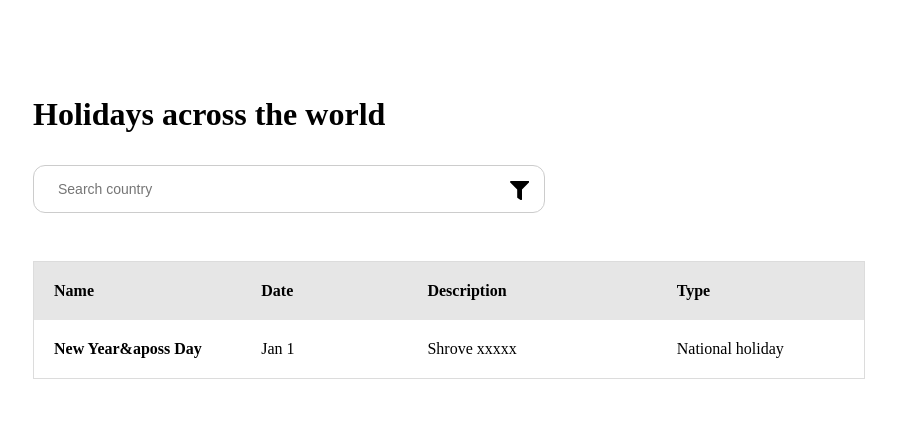
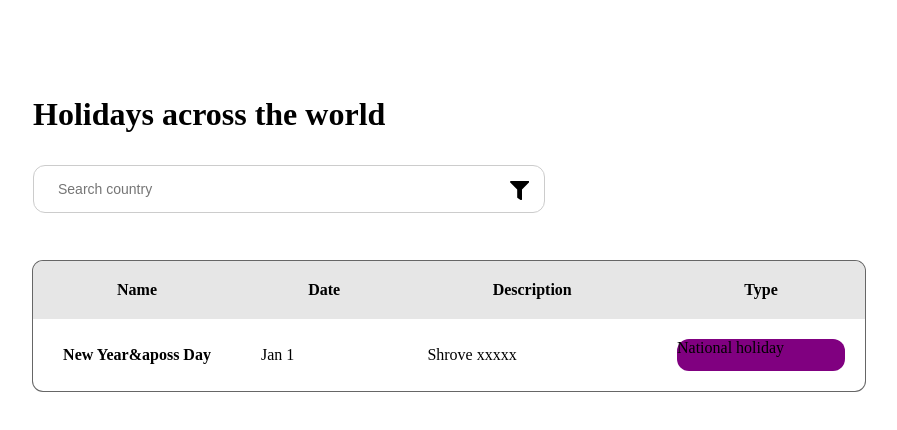
Before and after one commit to TingChiehLin/world-holidays, a Next.js app: page / in a window 1280 px wide. Shown: the top 430 px of the page, without its empty margins (191-1088 px from the left). Built offline with nearby package versions, Linux system fonts and the light colour scheme; no server answers.

Commit message:
Fix - table border ridus outline

```diff
--- a/components/TableCell/TableCell.module.css
+++ b/components/TableCell/TableCell.module.css
@@ -0,0 +1,12 @@
+/* tr:last-child td:last-child {
+  border-bottom-right-radius: 10px;
+} */
+
+.table_row {
+  border-top-left-radius: 10px;
+  background-color: red;
+}
+
+#table-row tr td {
+  border-top-right-radius: 10px;
+}
--- a/components/TableCell/TableCell.tsx
+++ b/components/TableCell/TableCell.tsx
@@ -1,11 +1,14 @@
 import { FC } from "react";
 import styles from "./TableCell.module.css";
+import Tag from "../Tag/Tag";
 
-interface TableCellTypeProp {}
+interface TableCellTypeProp {
+  typeName: string;
+}
 
-const TableCell: FC<TableCellTypeProp> = () => {
+const TableCell: FC<TableCellTypeProp> = ({ typeName }) => {
   return (
-    <tr>
+    <tr id="table-row" className="table_row">
       <th id="table-name" scope="row">
         New Year&aposs Day
       </th>
@@ -13,7 +16,9 @@ const TableCell: FC<TableCellTypeProp> = () => {
         Jan 1
       </td>
       <td id="table-description">Shrove xxxxx</td>
-      <td id="table-type">National holiday</td>
+      <td id="table-type">
+        <Tag typeName={"National holiday"} />
+      </td>
     </tr>
   );
 };
--- a/components/TableSection/TableSection.module.css
+++ b/components/TableSection/TableSection.module.css
@@ -5,9 +5,8 @@
   border-collapse: collapse;
   border: 1px solid rgb(220, 220, 220);
   border-radius: 10px;
-  /* border-style: hidden;
-  box-shadow: 0 0 0 1px #666; */
-  text-align: left;
+  border-style: hidden;
+  box-shadow: 0 0 0 1px #666;
 }
 
 .table_container thead {
@@ -39,3 +38,23 @@
 .table_data tr td {
   text-align: left;
 }
+
+/* top-left border-radius */
+.table_container thead tr:first-child th:first-child {
+  border-top-left-radius: 10px;
+}
+
+/* top-right border-radius */
+.table_container thead tr:first-child th:last-child {
+  border-top-right-radius: 10px;
+}
+
+/* bottom-left border-radius */
+.table_container thead tr:last-child td:first-child {
+  border-bottom-left-radius: 10px;
+}
+
+/* bottom-right border-radius */
+.table_container thead tr:last-child td:last-child {
+  border-bottom-right-radius: 10px;
+}
--- a/components/TableSection/TableSection.tsx
+++ b/components/TableSection/TableSection.tsx
@@ -24,7 +24,7 @@ const TableSection: FC<TableSectionPropType> = ({
           </tr>
         </thead>
         <tbody className={styles.table_data}>
-          <TableCell />
+          <TableCell typeName={""} />
         </tbody>
       </table>
     </>
@@ -32,9 +32,3 @@ const TableSection: FC<TableSectionPropType> = ({
 };
 
 export default TableSection;
-
-//     - Include the following states:
-//         - [ ]  Empty state (table without results)
-//         - [ ]  Loading state (table loading results)
-//         - [ ]  Error state (error in case the search fails)
-//     - Each holiday type has a different color of your preference.
--- /dev/null
+++ b/components/Tag/Tag.module.css
@@ -0,0 +1,18 @@
+.tag_container {
+  width: 100%;
+  height: 2rem;
+  border-radius: 12px;
+  background-color: purple;
+}
+
+.tag_national_holiday {
+}
+
+.tag_observance {
+}
+
+.tag_common_holiday {
+}
+
+.tag_season {
+}
--- a/components/Tag/Tag.tsx
+++ b/components/Tag/Tag.tsx
@@ -1,11 +1,12 @@
 import { FC } from "react";
+import styles from "./Tag.module.css";
 
 interface TagTypeProp {
-  type: string;
+  typeName: string;
 }
 
-const Tag: FC<TagTypeProp> = ({ type }) => {
-  return <div></div>;
+const Tag: FC<TagTypeProp> = ({ typeName }) => {
+  return <div className={styles.tag_container}>{typeName}</div>;
 };
 
 export default Tag;
```
